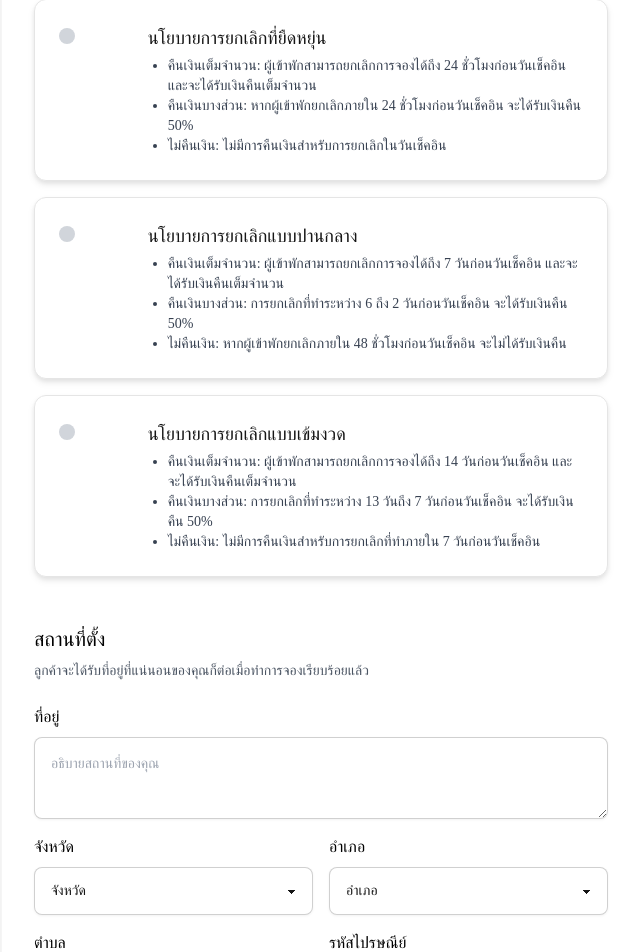
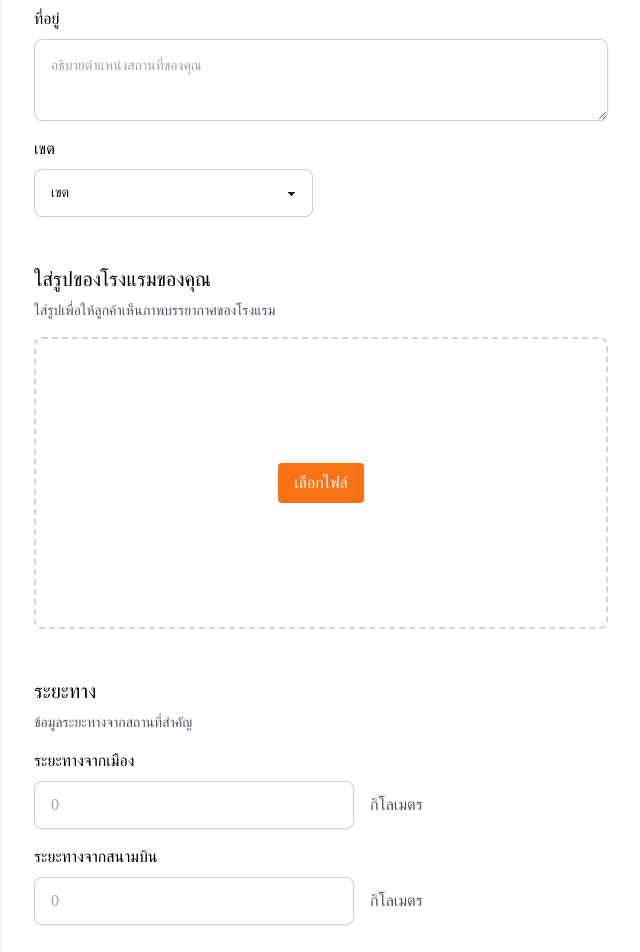
Before and after one commit to NobphadonH/PetHub, a React (Vite) app in the folder pethub-website/: page /pethub-website/basics in a window 1280 px wide. Shown: the part 1439-2391 px from the top of the page, without its empty margins (319-959 px from the left). Built offline with nearby package versions, Linux system fonts and the light colour scheme; a web font is replaced by a local one.

Commit message:
Edit Basics page
- Edited the steps bar (this will happen in another form of host regis)
- Added an addImage feature

```diff
--- a/pethub-website/src/components/Basics.jsx
+++ b/pethub-website/src/components/Basics.jsx
@@ -1,5 +1,56 @@
 import Navbar from "./Utils/Navbar"
 import { useState } from 'react';
+
+function PictureUpload() {
+    const [selectedImage, setSelectedImage] = useState(null);
+
+    const handleImageChange = (event) => {
+        const file = event.target.files[0];
+        if (file) {
+            setSelectedImage(URL.createObjectURL(file));
+        }
+    };
+
+    const handleDeleteImage = () => {
+        setSelectedImage(null);
+    };
+
+    return (
+        <div className="border-2 border-dashed border-gray-300 rounded-lg p-4 w-full max-w-xl mx-auto text-center">
+            {selectedImage ? (
+                <div className="relative">
+                    <img
+                        src={selectedImage}
+                        alt="Uploaded"
+                        className="max-w-full object-contain rounded-lg"
+                    />
+                    <button
+                        onClick={handleDeleteImage}
+                        className="absolute -top-1 -right-2 bg-red-500 text-xs text-white p-2 rounded-full hover:bg-red-600"
+                    >
+                        ลบ
+                    </button>
+                </div>
+            ) : (
+                <div className="relative flex flex-col items-center justify-center h-64">
+                    <input
+                        type="file"
+                        id="file-upload"
+                        accept="image/*"
+                        onChange={handleImageChange}
+                        className="absolute inset-0 w-full h-full opacity-0 cursor-pointer"
+                    />
+                    <label
+                        htmlFor="file-upload"
+                        className="bg-orange-500 text-white py-2 px-4 rounded cursor-pointer"
+                    >
+                        เลือกไฟล์
+                    </label>
+                </div>
+            )}
+        </div>
+    );
+}
 
 function TypeChoiceBoxes() {
     const [selected, setSelected] = useState(null);
@@ -54,70 +105,6 @@ function TypeChoiceBoxes() {
     );
 }
 
-function CancellationPolicy() {
-    const [selected, setSelected] = useState(null);
-
-    const policies = [
-        {
-            id: 1,
-            title: "นโยบายการยกเลิกที่ยืดหยุ่น",
-            details: [
-                "คืนเงินเต็มจำนวน: ผู้เข้าพักสามารถยกเลิกการจองได้ถึง 24 ชั่วโมงก่อนวันเช็คอิน และจะได้รับเงินคืนเต็มจำนวน",
-                "คืนเงินบางส่วน: หากผู้เข้าพักยกเลิกภายใน 24 ชั่วโมงก่อนวันเช็คอิน จะได้รับเงินคืน 50%",
-                "ไม่คืนเงิน: ไม่มีการคืนเงินสำหรับการยกเลิกในวันเช็คอิน"
-            ],
-        },
-        {
-            id: 2,
-            title: "นโยบายการยกเลิกแบบปานกลาง",
-            details: [
-                "คืนเงินเต็มจำนวน: ผู้เข้าพักสามารถยกเลิกการจองได้ถึง 7 วันก่อนวันเช็คอิน และจะได้รับเงินคืนเต็มจำนวน",
-                "คืนเงินบางส่วน: การยกเลิกที่ทำระหว่าง 6 ถึง 2 วันก่อนวันเช็คอิน จะได้รับเงินคืน 50%",
-                "ไม่คืนเงิน: หากผู้เข้าพักยกเลิกภายใน 48 ชั่วโมงก่อนวันเช็คอิน จะไม่ได้รับเงินคืน"
-            ],
-        },
-        {
-            id: 3,
-            title: "นโยบายการยกเลิกแบบเข้มงวด",
-            details: [
-                "คืนเงินเต็มจำนวน: ผู้เข้าพักสามารถยกเลิกการจองได้ถึง 14 วันก่อนวันเช็คอิน และจะได้รับเงินคืนเต็มจำนวน",
-                "คืนเงินบางส่วน: การยกเลิกที่ทำระหว่าง 13 วันถึง 7 วันก่อนวันเช็คอิน จะได้รับเงินคืน 50%",
-                "ไม่คืนเงิน: ไม่มีการคืนเงินสำหรับการยกเลิกที่ทำภายใน 7 วันก่อนวันเช็คอิน"
-            ],
-        }
-    ];
-
-    return (
-        <div className="grid grid-cols-1 gap-4 mt-4">
-            {policies.map(policy => (
-                <div
-                    key={policy.id}
-                    className={`bg-white border p-6 rounded-xl drop-shadow-md cursor-pointer ${
-                        selected === policy.id ? 'border-pethub-color4' : 'border-neutral-200'
-                    }`}
-                    onClick={() => setSelected(policy.id)}
-                >
-                    <div className="grid grid-cols-6 gap-2">
-                        <div className="col-start-1 col-span-1 flex items-start mt-1">
-                            <div className={`w-4 h-4 rounded-full ${
-                                selected === policy.id ? 'bg-pethub-color4' : 'bg-gray-300'
-                            }`}></div>
-                        </div>
-                        <div className="col-start-2 col-span-5">
-                            <div className="text-left text-lg font-bold">{policy.title}</div>
-                            <ul className="text-left text-sm mt-1 list-disc pl-5 text-gray-700">
-                                {policy.details.map((detail, index) => (
-                                    <li key={index}>{detail}</li>
-                                ))}
-                            </ul>
-                        </div>
-                    </div>
-                </div>
-            ))}
-        </div>
-    );
-}
-
 function Basics() {
     return (
         <div>
@@ -136,8 +123,7 @@ function Basics() {
                         <ul className="steps w-full max-w-2xl mt-2">
                             <li className="step step-accent text-gray-800 text-sm">ข้อมูลทั่วไป</li>
                             <li className="step text-gray-500 text-sm">ห้อง</li>
-                            <li className="step text-gray-500 text-sm">รูปภาพ</li>
-                            <li className="step text-gray-500 text-sm">โปรไฟล์</li>
+                            <li className="step text-gray-500 text-sm">ยืนยัน</li>
                         </ul>
                     </div>
                     <div className="flex justify-center items-center">
@@ -156,50 +142,28 @@ function Basics() {
                         <div className="text-left text-black font-bold text-xl mt-12">รายละเอียดที่พักของคุณ</div>
                         <div className="text-left text-gray-600 text-sm mt-2">ให้ข้อมูลภาพรวมเพื่อให้ลูกค้าเข้าใจรายละเอียดของที่พัก</div>
                         <textarea placeholder="อธิบายสถานที่ของคุณ" className="textarea textarea-bordered textarea-md drop-shadow-sm w-full max-w-xl mt-4 focus:outline-none focus:border-pethub-color4"></textarea>
-                        <div className="text-left text-black font-bold text-xl mt-12">เงื่อนไขในการเข้าพักที่พักของคุณ</div>
+                        <div className="text-left text-black font-bold text-xl mt-12">ข้อกำหนดในการเข้าพักที่พักของคุณ</div>
                         <div className="text-left text-gray-600 text-sm mt-2">ให้ข้อมูลเงื่อนไขเพื่อให้ลูกค้าเข้าใจข้อตกลง</div>
                         <textarea placeholder="อธิบายเงื่อนไขของคุณ เช่น ประเภทสัตว์เลี้ยง การเช็คอิน การเช็คเอาท์ เป็นต้น" className="textarea textarea-bordered textarea-md drop-shadow-sm w-full max-w-xl mt-4 focus:outline-none focus:border-pethub-color4"></textarea>
-                        <div className="text-left text-black font-bold text-xl mt-12">นโยบายการยกเลิกการจอง</div>
-                        <div className="text-left text-gray-600 text-sm mt-2">เลือกหนึ่งจากตัวเลือกด้านล่าง</div>
-                        <CancellationPolicy />
                         <div className="text-left text-black font-bold text-xl mt-12">สถานที่ตั้ง</div>
                         <div className="text-left text-gray-600 text-sm mt-2">ลูกค้าจะได้รับที่อยู่ที่แน่นอนของคุณก็ต่อเมื่อทำการจองเรียบร้อยแล้ว</div>
                         <label className="form-control w-full mt-6">
                             <div className="text-left text-black text-base mb-2">ที่อยู่</div>
-                            <textarea placeholder="อธิบายสถานที่ของคุณ" className="textarea textarea-bordered textarea-md drop-shadow-sm w-full max-w-xl focus:outline-none focus:border-pethub-color4"></textarea>
+                            <textarea placeholder="อธิบายตำแหน่งสถานที่ของคุณ" className="textarea textarea-bordered textarea-md drop-shadow-sm w-full max-w-xl focus:outline-none focus:border-pethub-color4"></textarea>
                         </label>
                         <div className="grid grid-cols-2 gap-4">
                             <label className="form-control w-full mt-4">
-                                <div className="text-left text-black text-base mb-2">จังหวัด</div>
+                                <div className="text-left text-black text-base mb-2">เขต</div>
                                 <select className="select select-bordered drop-shadow-sm w-full max-w-xs focus:outline-none focus:border-pethub-color4">
-                                    <option disabled selected>จังหวัด</option>
-                                    <option>ราชบุรี</option>
-                                    <option>ราชบุรี</option>
-                                </select>
-                            </label>
-                            <label className="form-control w-full mt-4">
-                                <div className="text-left text-black text-base mb-2">อำเภอ</div>
-                                <select className="select select-bordered drop-shadow-sm w-full max-w-xs focus:outline-none focus:border-pethub-color4">
-                                    <option disabled selected>อำเภอ</option>
-                                    <option>โพธาราม</option>
-                                    <option>โพธาราม</option>
+                                    <option disabled selected>เขต</option>
+                                    <option>บางมด</option>
+                                    <option>บางขุนเทียน</option>
                                 </select>
                             </label>
                         </div>
-                        <div className="grid grid-cols-2 gap-4">
-                            <label className="form-control w-full mt-4">
-                                <div className="text-left text-black text-base mb-2">ตำบล</div>
-                                <select className="select select-bordered drop-shadow-sm w-full max-w-xs focus:outline-none focus:border-pethub-color4">
-                                    <option disabled selected>ตำบล</option>
-                                    <option>โพธาราม</option>
-                                    <option>โพธาราม</option>
-                                </select>
-                            </label>
-                            <label className="form-control w-full mt-4">
-                                <div className="text-left text-black text-base mb-2">รหัสไปรษณีย์</div>
-                                <input type="text" placeholder="ใส่รหัสไปรษณีย์ของคุณที่นี่" className="input input-bordered drop-shadow-sm w-full focus:outline-none focus:border-pethub-color4" />
-                            </label>
-                        </div>
+                        <div className="text-left text-black font-bold text-xl mt-12">ใส่รูปของโรงแรมของคุณ</div>
+                        <div className="text-left text-gray-600 text-sm mt-2 mb-4">ใส่รูปเพื่อให้ลูกค้าเห็นภาพบรรยากาศของโรงแรม</div>
+                        <PictureUpload />
                         <div className="text-left text-black font-bold text-xl mt-12">ระยะทาง</div>
                         <div className="text-left text-gray-600 text-sm mt-2">ข้อมูลระยะทางจากสถานที่สำคัญ</div>
                         <label className="form-control w-full mt-4">
```
